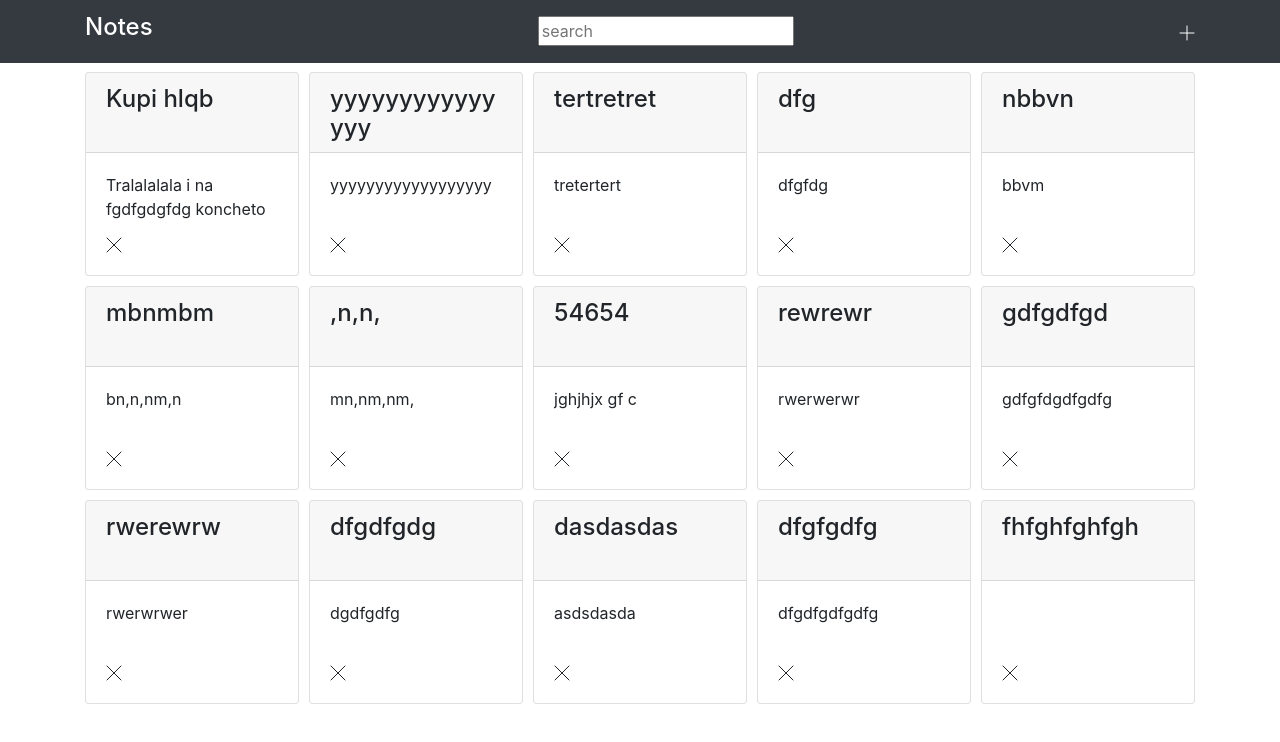
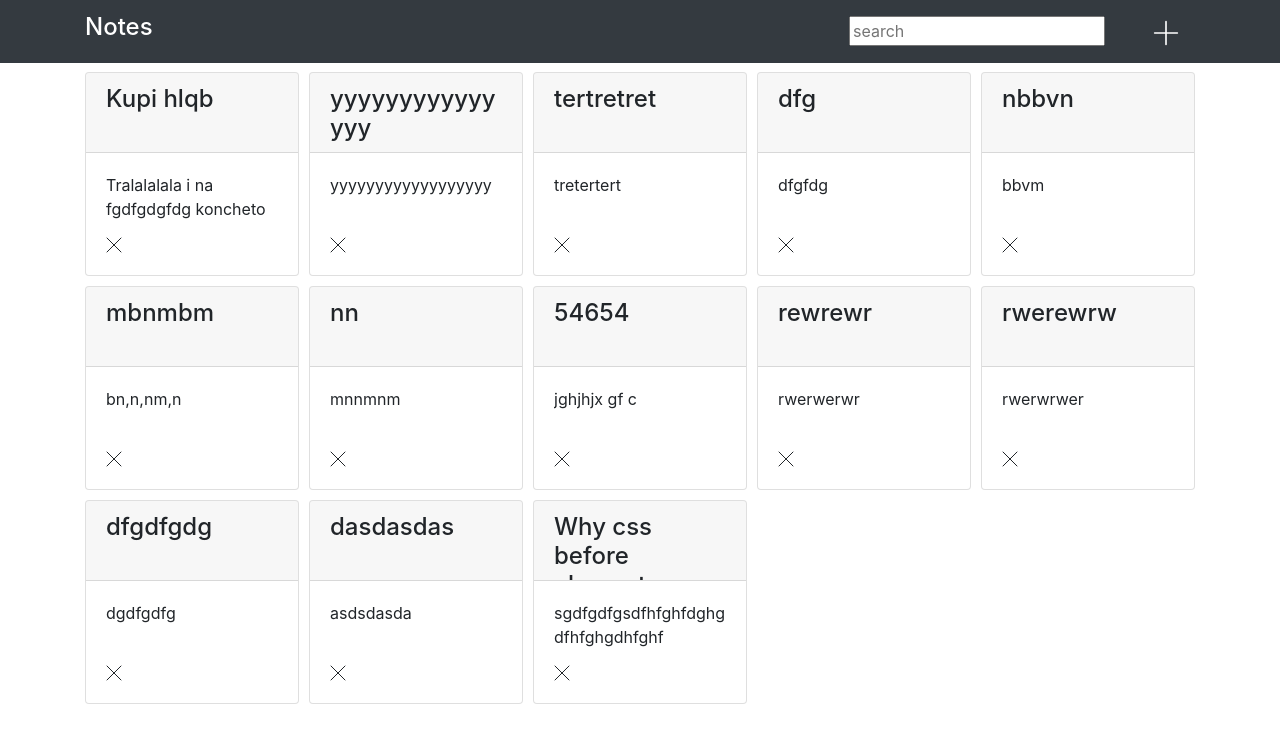
Before and after one commit to yory100/Angular-Soft-Serve-app, an Angular app: page / in a window 1280 px wide. Shown: the top 742 px of the page. Built offline with nearby package versions, Linux system fonts and the light colour scheme; data requests are answered from the project's data file.

Commit message:
moved search form

```diff
--- a/db.json
+++ b/db.json
@@ -31,8 +31,8 @@
       "id": 11
     },
     {
-      "title": ",n,n,",
-      "message": "mn,nm,nm,",
+      "title": "nn",
+      "message": "mnnmnm",
       "id": 12
     },
     {
@@ -44,11 +44,6 @@
       "title": "rewrewr",
       "message": "rwerwerwr",
       "id": 14
-    },
-    {
-      "title": "gdfgdfgd",
-      "message": "gdfgfdgdfgdfg",
-      "id": 15
     },
     {
       "title": "rwerewrw",
@@ -66,13 +61,9 @@
       "id": 18
     },
     {
-      "title": "dfgfgdfg",
-      "message": "dfgdfgdfgdfg",
+      "title": "Why css before element automatically adds bottom positioning  of -1px",
+      "message": "sgdfgdfgsdfhfghfdghgdfhfghgdhfghf",
       "id": 19
-    },
-    {
-      "title": "fhfghfghfgh",
-      "id": 21
     }
   ]
 }
--- a/src/app/components/header/header.component.html
+++ b/src/app/components/header/header.component.html
@@ -8,17 +8,16 @@
         <h4>Notes</h4>
       </a>
 
-      <!-- Serch input -->
-      <form (keyup)="search()">
-        <input type="text" placeholder="search" [(ngModel)]="searchText" name="searchText">
-      </form>
+      <div class="pull-right">
 
-      <div class="pull-right">
+        <!-- Serch input -->
+        <input type="text" placeholder="search" [(ngModel)]="searchText" name="searchText" (keyup)="search()">
+
       <!-- Plus icon for adding notes -->
-        <a class="nav-item ml-3"
+        <a class="nav-item ml-5 mr-3"
           [routerLink]=" ['/addnote'] "
           routerLinkActive="active" [routerLinkActiveOptions]= "{exact: true}">
-          <svg id="i-plus" viewBox="0 0 32 32" width="16" height="16" fill="none" stroke="currentcolor" stroke-linecap="round"
+          <svg id="i-plus" viewBox="0 0 32 32" width="26" height="26" fill="none" stroke="currentcolor" stroke-linecap="round"
             stroke-linejoin="round" stroke-width="2">
             <path d="M16 2 L16 30 M2 16 L30 16" />
           </svg>
```
